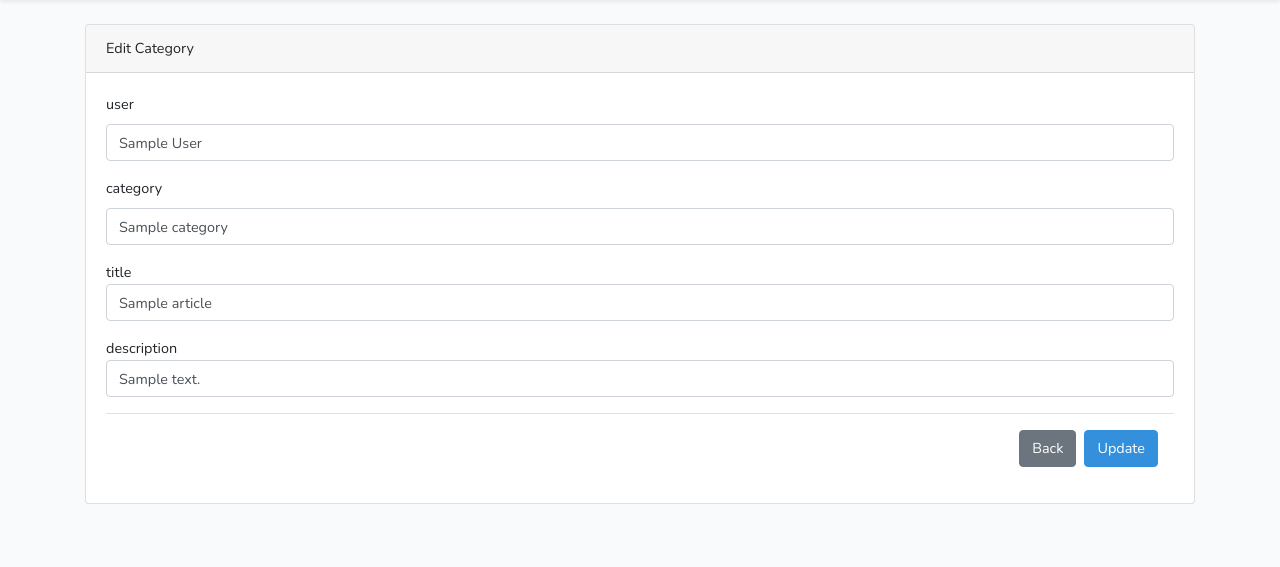
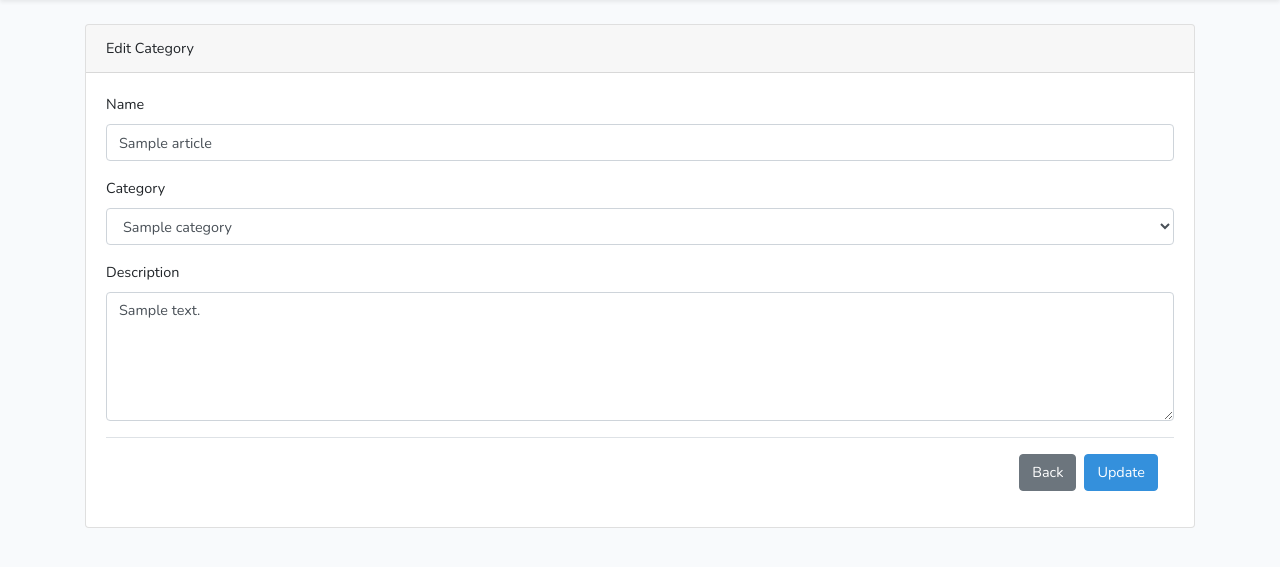
Before and after one commit to sortsom/ProductEcommerce, a Laravel app: page /articles/1/edit in a window 1280 px wide. Shown: the part 55-622 px from the top of the page. Run offline with Laravel 8, Linux system fonts and the light colour scheme; a user stored in the database is signed in; tables that the repository leaves empty hold one stand-in row (values such as "Sample post"); some libraries are stand-ins or nearby versions.

Commit message:
Update Article

```diff
--- a/app/Http/Controllers/ArticleController.php
+++ b/app/Http/Controllers/ArticleController.php
@@ -41,12 +41,6 @@ class ArticleController extends Controller
      */
     public function store(Request $request)
     {
-//        auth()->user()->articles()->create([
-//            'category_id' => $request->category_id,
-//            'title' => $request->title,
-//            'description' => $request->description
-//        ]);
-//
         Article::create([
             'user_id' => auth()->user()->id,
             'category_id' => $request->category_id,
@@ -76,12 +70,11 @@ class ArticleController extends Controller
     public function edit(int $id)
     {
         $categories = Category::get(['id', 'name']);
-        $articles = Article::findOrFail($id);
+        $article = Article::findOrFail($id);
         return view('articles.edit', [
-            'articles' => $articles,
+            'article' => $article,
             'categories' => $categories
         ]);
-
     }
 
     /**
@@ -93,14 +86,13 @@ class ArticleController extends Controller
      */
     public function update(Request $request, int $id)
     {
-        //
-        $articles = Category::findOrFail($id);
-        $articles->update([
+        $article = Article::findOrFail($id);
+        $article->update([
             'category_id' => $request->category_id,
             'title' => $request->title,
             'description' => $request->description
         ]);
-        return redirect()->route('articles.index')->with("Success",'updated');
+        return redirect()->route('articles.index')->with('success', 'Updated');
     }
 
     /**
@@ -109,11 +101,10 @@ class ArticleController extends Controller
      * @param int $id
      * @return \Illuminate\Http\RedirectResponse
      */
-    public function destroy(int $id): \Illuminate\Http\RedirectResponse
+    public function destroy(int $id)
     {
-   $articles= Article::findOrFail($id);
-     $articles->Delete();
-  return redirect()->route('articles.index');
-
+        $articles = Article::findOrFail($id);
+        $articles->Delete();
+        return redirect()->route('articles.index');
     }
 }
--- a/resources/views/articles/edit.blade.php
+++ b/resources/views/articles/edit.blade.php
@@ -7,24 +7,31 @@
                 <div class="card">
                     <div class="card-header">Edit Category</div>
                     <div class="card-body">
-                        <form method="POST" action="{{route('articles.update',$articles->id)}}">
+                        <form method="POST" action="{{route('articles.update',$article->id)}}">
                             @csrf
                             @method('PUT')
                             <div class="form-group">
-                                <label for="email">{{ __('user') }}</label>
-                                <input id="name" type="text" class="form-control" value="{{ old('user',$articles->user->name ) }}">
+                                <label for="email">{{ __('Name') }}</label>
+                                <input id="name" type="text" class="form-control @error('title') is-invalid @enderror"
+                                       name="title" value="{{ old('title',$article->title) }}">
+                                @error('name')
+                                <span class="invalid-feedback" role="alert">{{ $message }}</span>
+                                @enderror
                             </div>
                             <div class="form-group">
-                                <label for="category">{{__('category')}}</label>
-                                <input type="text" id="category" class="form-control" value="{{ old('category',$articles->category->name ) }}">
+                                <label for="category_id">Category</label>
+                                <select name="category_id" class="form-control" id="category_id">
+                                    <option value="">---Select Category---</option>
+                                    @foreach($categories as $category)
+                                        <option
+                                            {{$article->category_id === $category->id ? 'selected' : ''}} value="{{ $category->id }}">{{ $category->name }}</option>
+                                    @endforeach
+                                </select>
                             </div>
                             <div class="form-group">
-                                <lable for="title">{{__('title')}}</lable>
-                                <input type="text" id="title" class="form-control" value="{{ old('title',$articles->title ) }}">
-                            </div>
-                            <div class="form-group">
-                                <lable for="description">{{__('description')}}</lable>
-                                <input type="text" id="description" class="form-control" value="{{ old('description',$articles->description) }}">
+                                <label for="description">Description</label>
+                                <textarea name="description" class="form-control" id="description"
+                                          rows="5">{{ old('description',$article->description) }}</textarea>
                             </div>
                             <div class="modal-footer">
                                 <a href="{{route('articles.index')}}" class="btn btn-secondary">Back</a>
```
